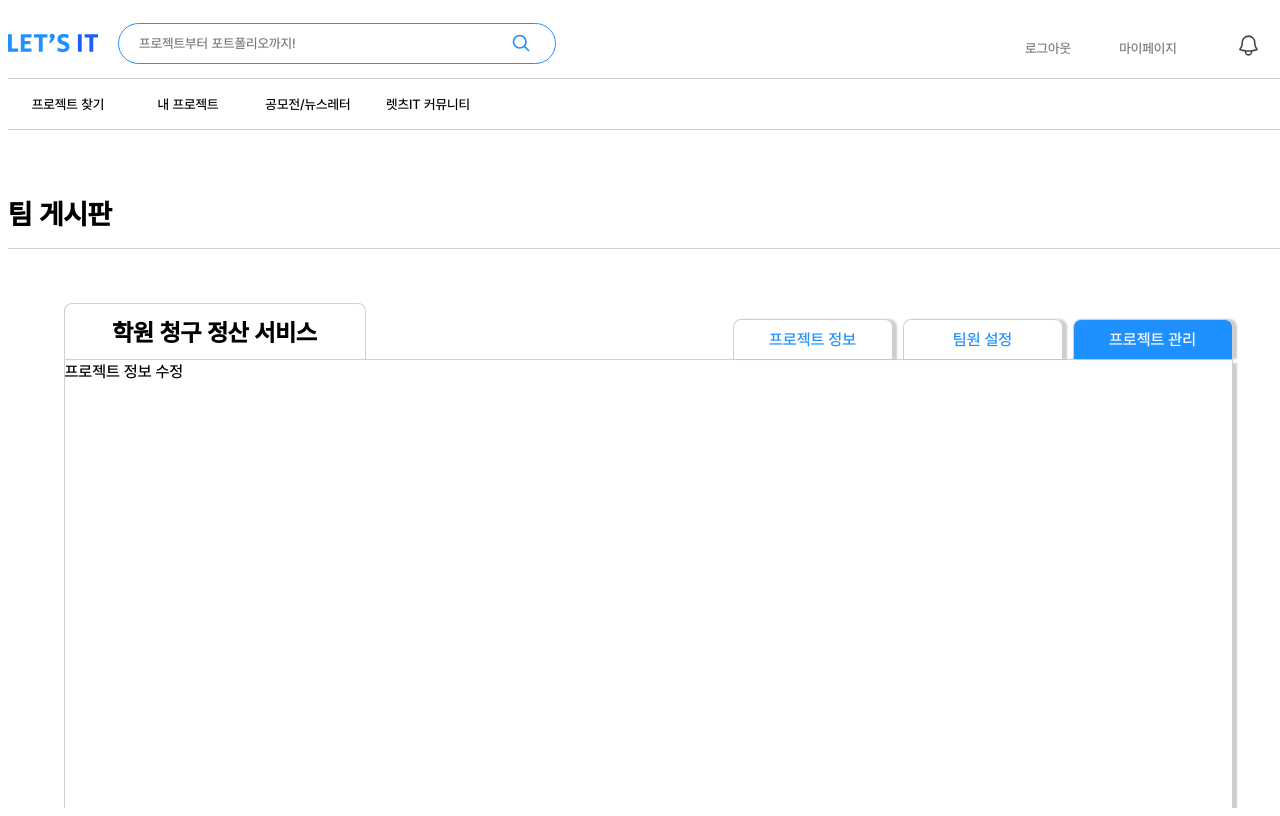
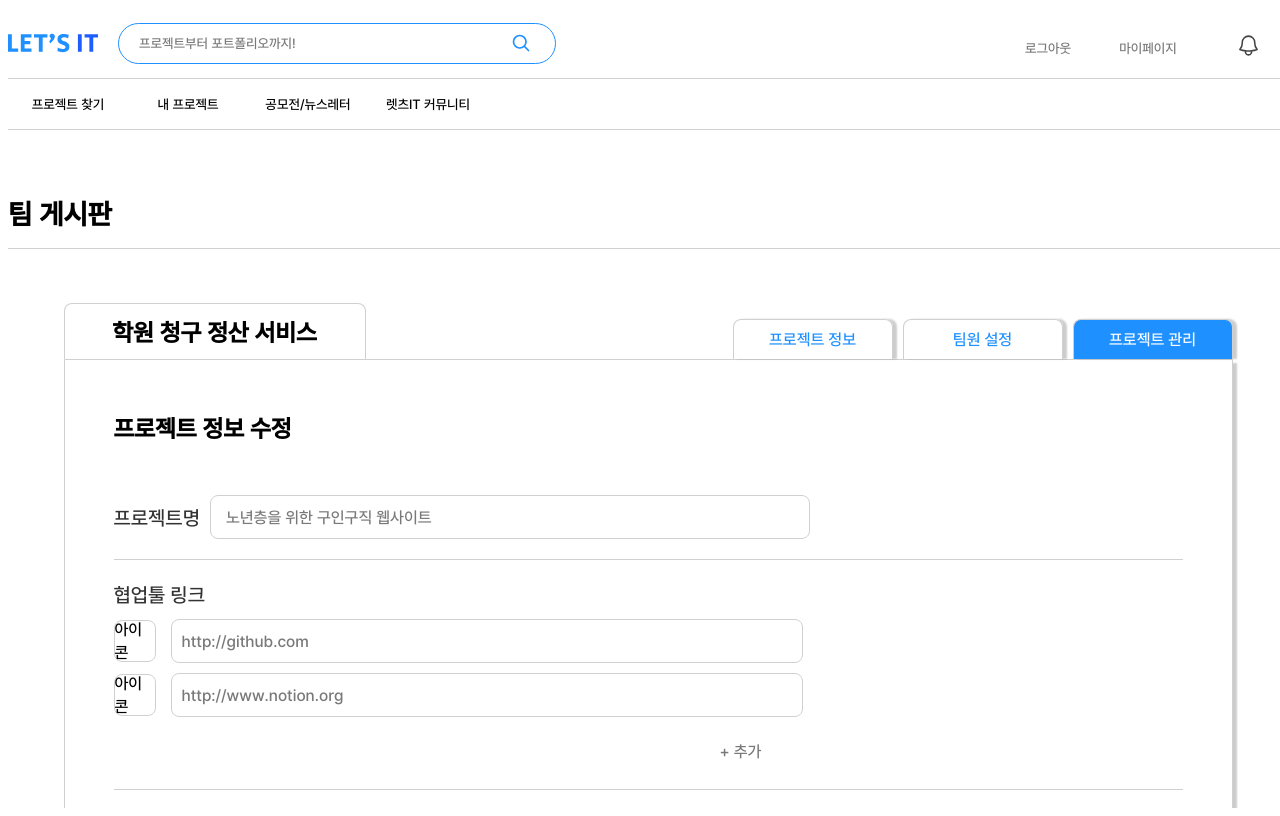
Before and after one commit to yezixx/SOLUX_LETS_IT_Frontend, a React (Vite) app: page /UpdateProj in a window 1280 px wide. Built offline with nearby package versions, Linux system fonts and the light colour scheme; the HTML template or start-up script is replaced by a standard one.

Commit message:
Feat: 프로젝트 정보 수정 페이지 UI 구현

```diff
--- a/src/Screen/Teamboard/UpdateProj/UpdateProj.jsx
+++ b/src/Screen/Teamboard/UpdateProj/UpdateProj.jsx
@@ -1,7 +1,78 @@
+import { useState } from "react";
+import CollabLink from "./CollabLink/CollabLink";
 import styles from "./UpdateProj.module.css";
+import MemberItem from "../../../Components/MemberItem/MemberItem";
+import { Link } from "react-router-dom";
 
 const UpdateProj = () => {
-  return <div className={styles.updateProj}>프로젝트 정보 수정</div>;
+  const collabLinks = [
+    {
+      id: 0,
+      link: "http://github.com",
+    },
+    {
+      id: 1,
+      link: "http://www.notion.org",
+    },
+    {
+      id: 2,
+      link: "https://www.atlassian.com/software/jira",
+    },
+  ];
+
+  const members = [
+    { id: 1, name: "유밍 BE" },
+    { id: 2, name: "도라" },
+    { id: 3, name: "Tom BE" },
+  ];
+
+  const PROJECT_NAME = "노년층을 위한 구인구직 웹사이트";
+  const [projectName, setprojectName] = useState(PROJECT_NAME);
+
+  const onChangeProjectName = (e) => {
+    setprojectName(e.target.value);
+  };
+
+  return (
+    <div className={styles.updateProj}>
+      <div className={styles.updateProj__label}>프로젝트 정보 수정</div>
+      <div className={styles.updateProj__top}>
+        <div className={styles.updateProj__innerLabel}>프로젝트명</div>
+        <input
+          type="text"
+          value={projectName}
+          onChange={onChangeProjectName}
+        ></input>
+      </div>
+      <div className={styles.updateProj__middle}>
+        <div className={styles.updateProj__innerLabel}>협업툴 링크</div>
+        <div className={styles.updateProj__linkItem}>
+          {collabLinks.map((link) => (
+            <CollabLink key={link.id} link={link.link} />
+          ))}
+        </div>
+        <button className={styles.updateProj__addButton}>+ 추가</button>
+      </div>
+      <div className={styles.updateProj__bottom}>
+        <div className={styles.updateProj__innerLabel}>팀장 위임</div>
+        <div className={styles.updateProj__bottomInner}>
+          <div className={styles.updateProj__item}>
+            {members.map((member) => (
+              <MemberItem key={member.id} memberName={member.name} />
+            ))}
+          </div>
+          <div className={styles.updateProj__saveButton}>
+            <Link to={"/ManageProj"}>
+              <button>저장</button>
+            </Link>
+          </div>
+        </div>
+        <button className={styles.updateProj__finishButton}>
+          프로젝트 종료
+        </button>
+      </div>
+    </div>
+  );
 };
 
 export default UpdateProj;
--- a/src/Screen/Teamboard/UpdateProj/UpdateProj.module.css
+++ b/src/Screen/Teamboard/UpdateProj/UpdateProj.module.css
@@ -1,2 +1,157 @@
 .updateProj {
+  /*크기*/
+  width: 1069px;
+  /*배치*/
+  margin: 0 auto;
 }
+
+.updateProj__label {
+  /*텍스트*/
+  font-size: 24px;
+  font-weight: 600;
+  /*마진*/
+  margin: 50px 0;
+}
+
+.updateProj__innerLabel {
+  /*텍스트*/
+  font-size: 20px;
+  color: var(--text-color1);
+  letter-spacing: -6%;
+}
+
+.updateProj__top {
+  /*배치*/
+  display: flex;
+  gap: 10px;
+  align-items: center;
+  /*구분선*/
+  border-bottom: 1px solid var(--line-color);
+  /*패딩*/
+  padding-bottom: 20px;
+}
+
+.updateProj__top input {
+  /*크기*/
+  width: 581px;
+  height: 40px;
+  /*텍스트*/
+  font-size: 16px;
+  color: var(--text-color2);
+  letter-spacing: -8%;
+  /*패딩*/
+  padding-left: 15px;
+  /*테두리*/
+  border: 1px solid var(--line-color);
+  border-radius: 8px;
+}
+
+.updateProj__middle {
+  /*배치*/
+  display: flex;
+  flex-direction: column;
+  gap: 10px;
+  /*구분선*/
+  border-bottom: 1px solid var(--line-color);
+  /*패딩*/
+  padding: 20px 0;
+}
+
+.updateProj__linkItem {
+  /*요소 배치*/
+  display: flex;
+  flex-direction: column;
+  gap: 10px;
+  /* 스크롤 가능 */
+  max-height: 100px;
+  overflow-y: auto;
+}
+
+/* 스크롤바 스타일링 */
+.updateProj__linkItem::-webkit-scrollbar {
+  width: 8px; /* 스크롤바 너비 */
+}
+
+.updateProj__linkItem::-webkit-scrollbar-track {
+  background: var(--dimmed); /* 스크롤바 트랙 색상 */
+  border-radius: 10px; /* 스크롤바 트랙 둥글기 */
+}
+
+.updateProj__linkItem::-webkit-scrollbar-thumb {
+  background: var(--line-color); /* 스크롤바 색상 */
+  border-radius: 10px; /* 스크롤바 둥글기 */
+}
+
+.updateProj__linkItem::-webkit-scrollbar-thumb:hover {
+  background: var(--text-color2); /* 스크롤바 색상 (hover) */
+}
+
+.updateProj__addButton {
+  /*크기*/
+  width: fit-content;
+  height: 20px;
+  /*배치*/
+  margin: 10px 0;
+  margin-left: 600px;
+  /*텍스트*/
+  font-size: 16px;
+  color: var(--text-color2);
+  letter-spacing: -6%;
+}
+
+.updateProj__addButton:hover {
+  color: var(--text-color1);
+}
+
+.updateProj__bottom {
+  /*배치*/
+  display: flex;
+  flex-direction: column;
+  gap: 10px;
+  /*패딩*/
+  padding: 20px 0;
+}
+
+.updateProj__bottomInner {
+  /*배치*/
+  display: flex;
+}
+
+.updateProj__item {
+  /*배치*/
+  display: flex;
+  gap: 10px;
+  align-items: center;
+}
+
+.updateProj__saveButton {
+  /*배치*/
+  align-self: end;
+  margin-left: auto;
+}
+
+.updateProj__saveButton button {
+  /*크기*/
+  width: 120px;
+  height: 40px;
+  /*테두리*/
+  border-radius: 8px;
+  /*배경색*/
+  background-color: var(--main-color2);
+  /*텍스트*/
+  font-size: 16px;
+  color: white;
+}
+
+.updateProj__saveButton button:hover {
+  /*배경색*/
+  background-color: var(--main-color);
+}
+
+.updateProj__finishButton {
+  /*텍스트*/
+  font-size: 16px;
+  color: var(--point);
+  /*마진 및 배치*/
+  margin: 50px 0 0 auto;
+}
```
